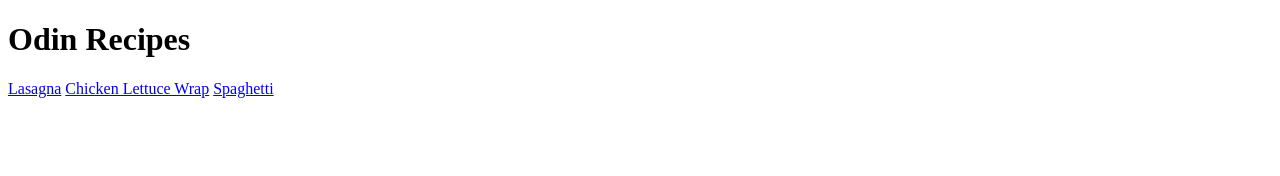
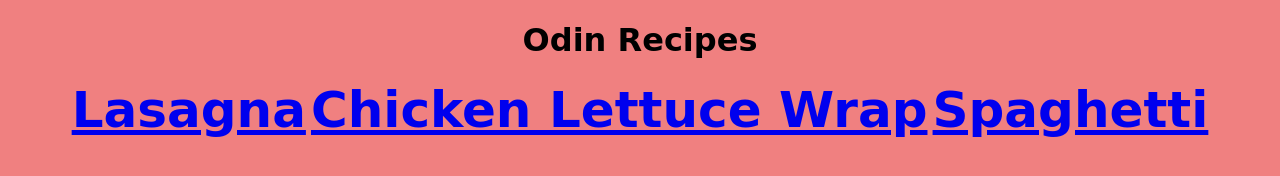
Before and after one commit to zcross13/odin-recipes, a plain HTML site: page index.html in a window 1280 px wide. Drawn offline with Linux system fonts and the light colour scheme.

Commit message:
pratice  adding css

```diff
--- a/index.html
+++ b/index.html
@@ -4,13 +4,16 @@
 <head>
     <meta charset="utf-8">
     <title>Odin Recipes</title>
+    <link rel="stylesheet" href="styles.css" />
 </head>
 
 <body>
     <h1>Odin Recipes</h1>
-    <a href="recipes/lasagna.html">Lasagna</a>
-    <a href="recipes/chiken_lettuce_Wrap.html">Chicken Lettuce Wrap</a>
-    <a href="recipes/spaghetti.html">Spaghetti</a>
+    <div class="links">
+        <a class="link" href="recipes/lasagna.html">Lasagna</a>
+        <a class="link" href="recipes/chiken_lettuce_Wrap.html">Chicken Lettuce Wrap</a>
+        <a class="link" href="recipes/spaghetti.html">Spaghetti</a>
+    </div>
 </body>
 
 </html>
--- /dev/null
+++ b/styles.css
@@ -0,0 +1,17 @@
+body {
+    background-color: lightcoral;
+    font-family: 'Brush Script MT', cursive
+}
+
+h1 {
+    text-align: center;
+}
+
+div {
+    text-align: center;
+}
+
+.links .link {
+    font-weight: bold;
+    font-size: 50px;
+}
```
